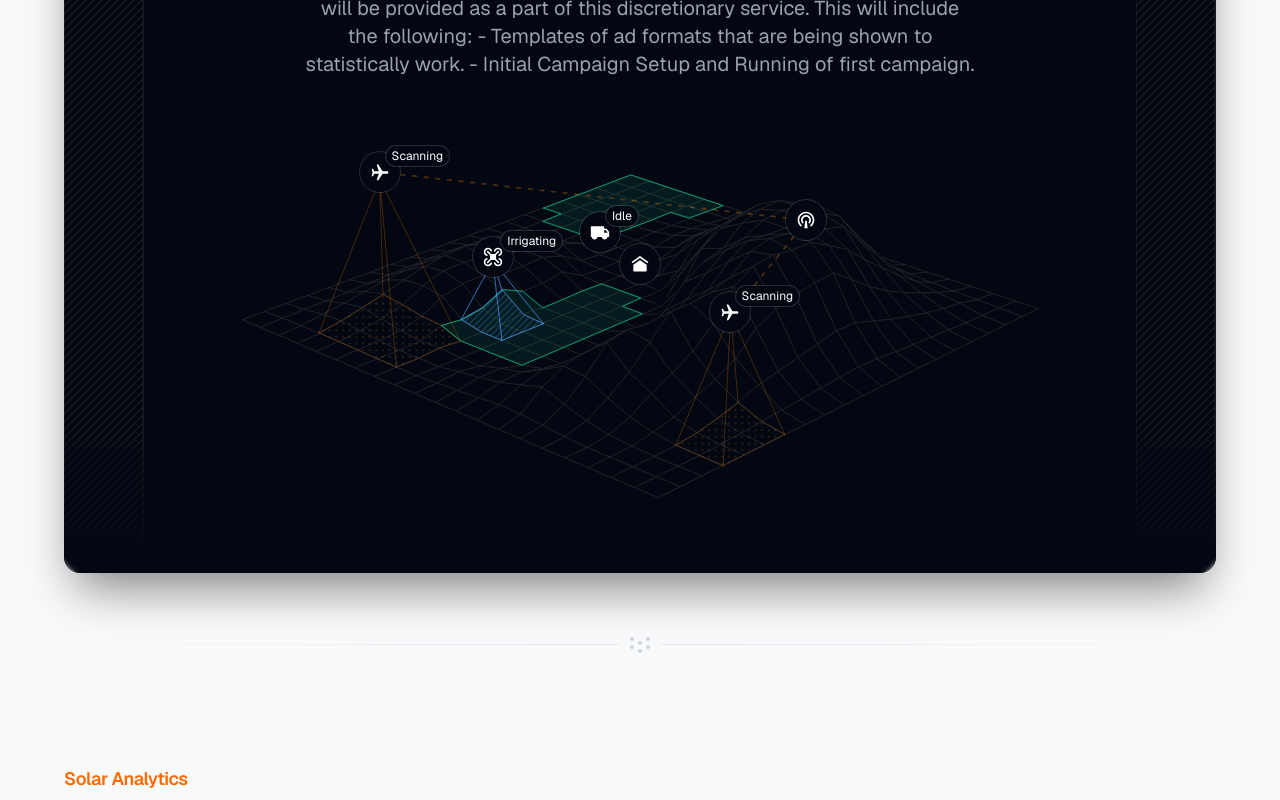
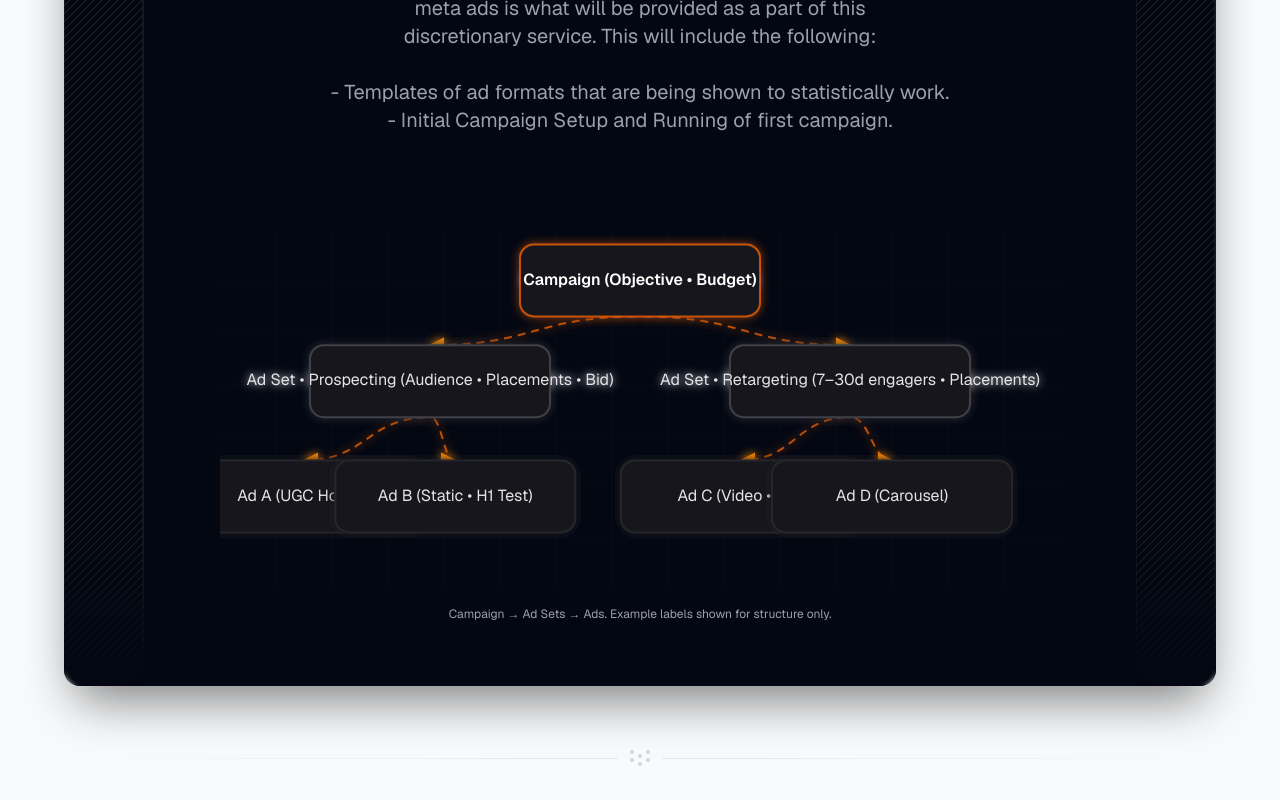
Before and after one commit to telluricaquarian/aclr77, a Next.js app: page / in a window 1280 px wide. Shown: the part 3840-4640 px from the top of the page. Built offline with nearby package versions, Linux system fonts and the light colour scheme.

Commit message:
Replace SVGMap with MetaAdsFlow on Media Buying section

```diff
--- a/src/components/ui/Map/Map.tsx
+++ b/src/components/ui/Map/Map.tsx
@@ -1,11 +1,4 @@
-import { Icons } from "@/components/Icons"
-import {
-  RiHome9Fill,
-  RiPlaneLine,
-  RiSignalTowerFill,
-  RiTruckFill,
-} from "@remixicon/react"
-import { SVGMap } from "./SVGMap"
+import MetaAdsFlow from "../MetaAdsFlow"; // ✅ new import
 
 export const Map = () => {
   return (
@@ -14,6 +7,7 @@ export const Map = () => {
       aria-labelledby="management-title"
       className="relative flex w-full max-w-6xl scroll-my-24 flex-col items-center justify-center overflow-hidden rounded-2xl bg-gray-950 px-10 shadow-2xl shadow-black/50 sm:px-16 md:px-28 lg:mx-auto"
     >
+      {/* left decorative rail */}
       <div className="absolute left-0 z-10 h-full backdrop-blur-[2px]">
         <svg
           className="h-full w-8 border-r border-zinc-900 stroke-zinc-800 sm:w-20"
@@ -23,32 +17,18 @@ export const Map = () => {
           }}
         >
           <defs>
-            <pattern
-              id="diagonal-border-pattern"
-              patternUnits="userSpaceOnUse"
-              width="64"
-              height="64"
-            >
+            <pattern id="diagonal-border-pattern" patternUnits="userSpaceOnUse" width="64" height="64">
               {Array.from({ length: 17 }, (_, i) => {
                 const offset = i * 8
-                return (
-                  <path
-                    key={i}
-                    d={`M${-106 + offset} 110L${22 + offset} -18`}
-                    stroke=""
-                    strokeWidth="1"
-                  />
-                )
+                return <path key={i} d={`M${-106 + offset} 110L${22 + offset} -18`} stroke="" strokeWidth="1" />
               })}
             </pattern>
           </defs>
-          <rect
-            width="100%"
-            height="100%"
-            fill="url(#diagonal-border-pattern)"
-          />
+          <rect width="100%" height="100%" fill="url(#diagonal-border-pattern)" />
         </svg>
       </div>
+
+      {/* right decorative rail */}
       <div className="absolute right-0 z-10 h-full backdrop-blur-[2px]">
         <svg
           className="h-full w-8 border-r border-zinc-900 stroke-zinc-800 sm:w-20"
@@ -58,119 +38,42 @@ export const Map = () => {
           }}
         >
           <defs>
-            <pattern
-              id="diagonal-border-pattern"
-              patternUnits="userSpaceOnUse"
-              width="64"
-              height="64"
-            >
+            <pattern id="diagonal-border-pattern" patternUnits="userSpaceOnUse" width="64" height="64">
               {Array.from({ length: 17 }, (_, i) => {
                 const offset = i * 8
-                return (
-                  <path
-                    key={i}
-                    d={`M${-106 + offset} 110L${22 + offset} -18`}
-                    stroke=""
-                    strokeWidth="1"
-                  />
-                )
+                return <path key={i} d={`M${-106 + offset} 110L${22 + offset} -18`} stroke="" strokeWidth="1" />
               })}
             </pattern>
           </defs>
-          <rect
-            width="100%"
-            height="100%"
-            fill="url(#diagonal-border-pattern)"
-          />
+          <rect width="100%" height="100%" fill="url(#diagonal-border-pattern)" />
         </svg>
       </div>
 
       <div className="pt-12 text-base font-semibold tracking-tight text-orange-400 sm:pt-20 sm:text-lg">
         Media Buying
       </div>
+
       <h2
         id="management-title"
         className="mt-6 max-w-[700px] text-center text-2xl font-semibold tracking-tight text-balance text-white md:text-5xl"
       >
         Post Andromeda Meta, i.e Facebook & Instagram Ads
       </h2>
+
       <p className="mt-4 max-w-2xl text-center text-base text-balance text-gray-400 sm:mt-8 sm:text-xl">
-        Creative Strategy & Creative Direction in relation to meta ads is what will be provided as a part of this discretionary service.
-        This will include the following:
-
-        - Templates of ad formats that are being shown to statistically work.
-        - Initial Campaign Setup and Running of first campaign.
-
+        Creative Strategy & Creative Direction in relation to meta ads is what will be provided as a part of this
+        discretionary service. This will include the following:
+        <br />
+        <br />- Templates of ad formats that are being shown to statistically work.
+        <br />- Initial Campaign Setup and Running of first campaign.
       </p>
 
-      <div className="relative mt-20 mb-10 ml-68 scale-90 sm:mb-16 md:mt-24 md:ml-0 md:scale-100">
-        <SVGMap className="w-200 shrink-0" />
-        <div className="absolute -top-3 left-[130px]">
-          <div className="relative flex items-center justify-center">
-            <div className="absolute size-10 rounded-full bg-gray-950 ring-1 ring-white/15"></div>
-            <div className="absolute -top-4 -right-[3.7rem] flex w-fit items-center justify-center rounded-full bg-gray-950 px-1.5 py-0.5 text-xs whitespace-nowrap text-white ring-1 ring-white/15">
-              Scanning
-            </div>
-            <RiPlaneLine className="relative size-5 rotate-90 text-white" />
-            <div
-              style={{
-                animationDelay: "3.5s",
-              }}
-              className="absolute size-10 animate-[ping_5s_ease_infinite] rounded-full ring-1 ring-orange-500/50"
-            ></div>
-          </div>
-        </div>
-        <div className="absolute top-[73px] left-[243px]">
-          <div className="relative flex items-center justify-center">
-            <div className="absolute size-10 rounded-full bg-gray-950 ring-1 ring-white/15"></div>
-            <div className="absolute -top-4 -right-[3.7rem] flex w-fit items-center justify-center rounded-full bg-gray-950 px-1.5 py-0.5 text-xs whitespace-nowrap text-white ring-1 ring-white/15">
-              Irrigating
-            </div>
-            <Icons.QuadCopter className="relative size-5 rotate-90 text-white" />
-            <div
-              style={{
-                animationDelay: "3.5s",
-              }}
-              className="absolute size-10 animate-[ping_5s_ease_infinite] rounded-full ring-1 ring-orange-500/50"
-            ></div>
-          </div>
-        </div>
-        <div className="absolute top-32 right-[300px]">
-          <div className="relative flex items-center justify-center">
-            <div className="absolute size-10 rounded-full bg-gray-950 ring-1 ring-white/15"></div>
-            <div className="absolute -top-4 -right-[3.7rem] flex w-fit items-center justify-center rounded-full bg-gray-950 px-1.5 py-0.5 text-xs whitespace-nowrap text-white ring-1 ring-white/15">
-              Scanning
-            </div>
-            <RiPlaneLine className="relative size-5 rotate-90 text-white" />
-            <div
-              style={{
-                animationDelay: "3.5s",
-              }}
-              className="absolute size-10 animate-[ping_5s_ease_infinite] rounded-full ring-1 ring-orange-500/50"
-            ></div>
-          </div>
-        </div>
-        <div className="absolute top-20 right-[390px]">
-          <div className="relative flex items-center justify-center">
-            <div className="absolute size-10 rounded-full bg-gray-950 ring-1 ring-white/15"></div>
-            <RiHome9Fill className="relative size-5 text-white" />
-          </div>
-        </div>
-        <div className="absolute top-12 right-[430px]">
-          <div className="relative flex items-center justify-center">
-            <div className="absolute size-10 rounded-full bg-gray-950 ring-1 ring-white/15"></div>
-            <div className="absolute -top-4 -right-7 flex w-fit items-center justify-center rounded-full bg-gray-950 px-1.5 py-0.5 text-xs whitespace-nowrap text-white ring-1 ring-white/15">
-              Idle
-            </div>
-            <RiTruckFill className="relative size-5 text-white" />
-          </div>
-        </div>
-        <div className="absolute top-9 right-56">
-          <div className="relative flex items-center justify-center">
-            <RiSignalTowerFill className="z-10 size-5 text-white" />
-            <div className="absolute size-10 rounded-full bg-gray-950 ring-1 ring-white/15 backdrop-blur-sm"></div>
-          </div>
-        </div>
+      {/* === NEW: Meta Ads flow chart === */}
+      <div className="relative mt-20 mb-10 scale-90 sm:mb-16 md:mt-24 md:scale-100">
+        <MetaAdsFlow className="mx-auto w-full md:w-[840px]" />
+        <p className="mt-4 text-center text-xs text-zinc-400">
+          Campaign → Ad Sets → Ads. Example labels shown for structure only.
+        </p>
       </div>
     </section>
   )
```
